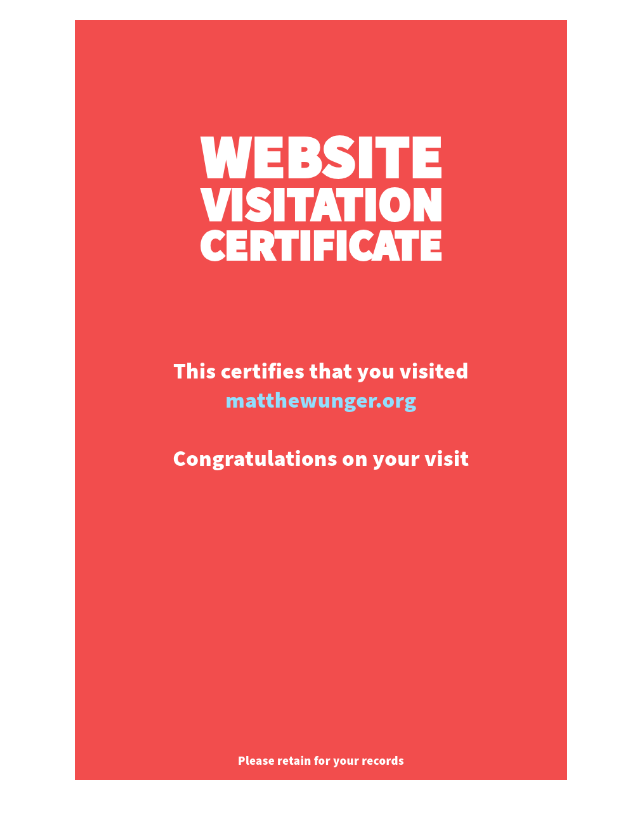
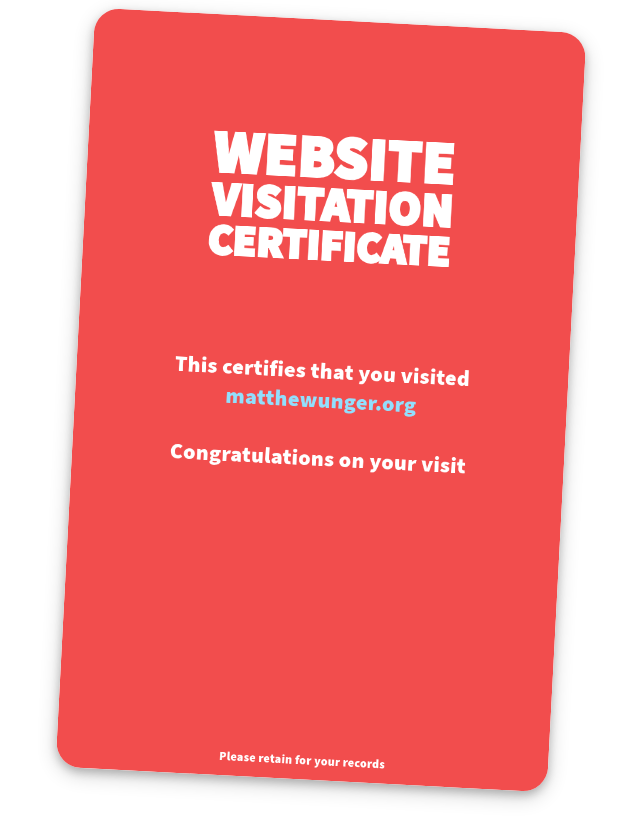
Before and after one commit to matthewungerorg/matthewungerorg.github.io, a plain HTML site: page index.html in a window 1280 px wide. Shown: the whole page, without its empty margins (319-959 px from the left). Before the commit the page ends 800 px from the top, so only its background shows below. Drawn offline with Linux system fonts and the light colour scheme.

Commit message:
Update index.html

```diff
--- a/index.html
+++ b/index.html
@@ -3,7 +3,7 @@
 <head>
     <meta charset="UTF-8">
     <meta name="viewport" content="width=device-width, initial-scale=1.0">
-    <title>hello</title>
+    <title>matthewunger.org</title>
     <style>
         body {
             display: flex;
@@ -13,10 +13,13 @@
             margin: 0;
             padding: 20px; /* Adjust as needed */
             box-sizing: border-box; /* Ensures padding is included in the total width/height */
+            transform: rotate(3deg);
         }
         img {
             max-width: 100%;
             max-height: 100%;
+            border-radius: 25px;
+            box-shadow: 0 4px 8px 0 rgba(0, 0, 0, 0.2), 0 6px 20px 0 rgba(0, 0, 0, 0.19);
         }
     </style>
 </head>
```
